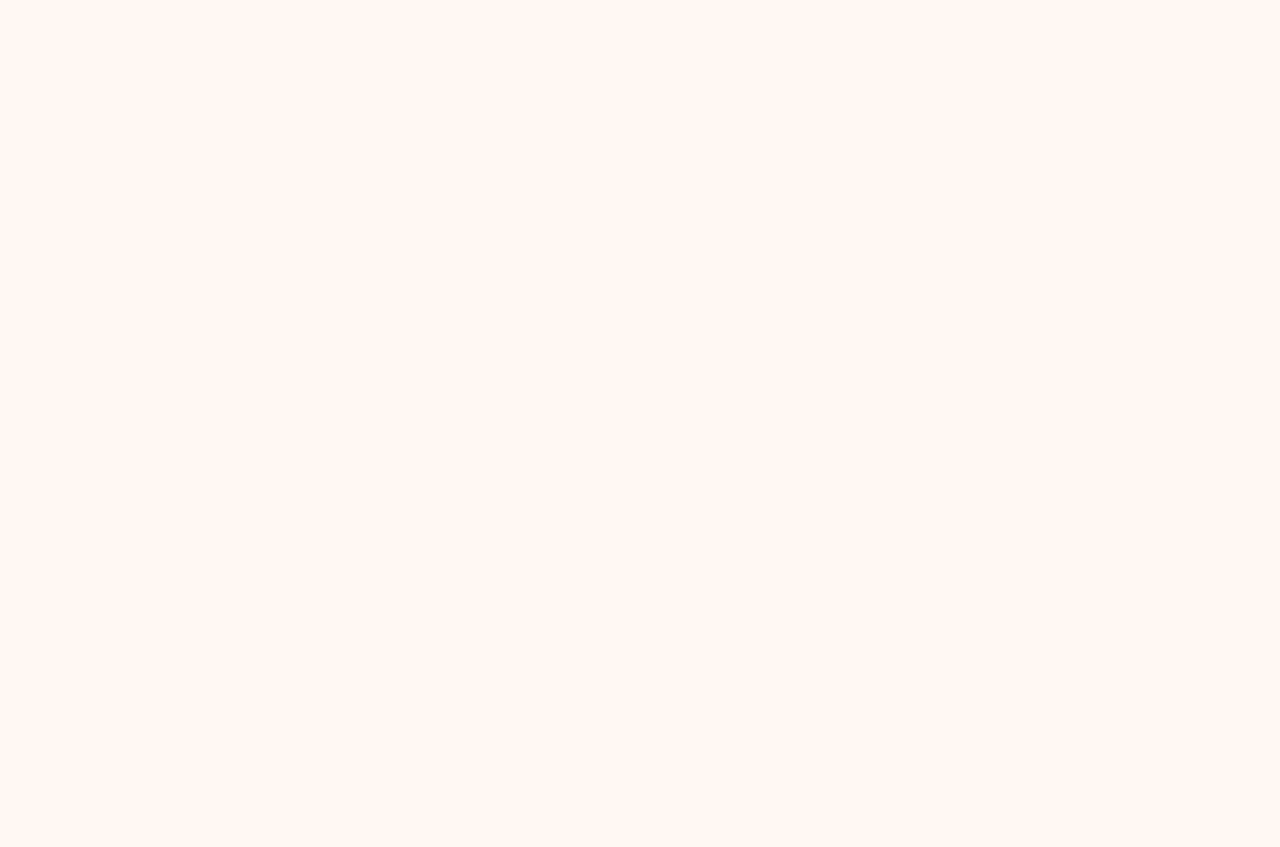
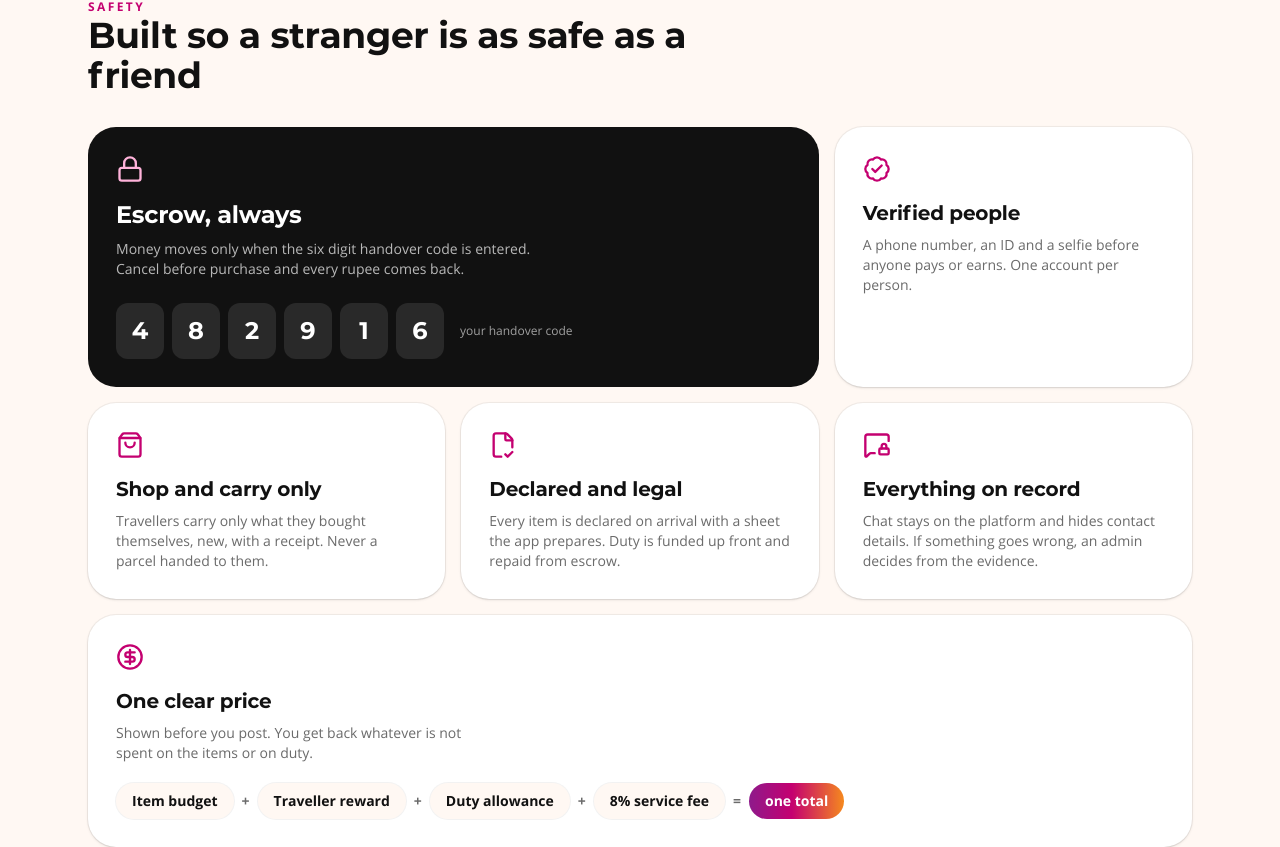
Before and after one commit to ShageeshanT/intellicon2026-AlgoKnights, a Next.js app: page / in a window 1280 px wide. Shown: the part 1739-2586 px from the top of the page. Before the commit the page ends 1642 px from the top, so only its background shows below. Built offline with nearby package versions, Linux system fonts and the light colour scheme; no server answers.

Commit message:
safety section

```diff
--- a/src/app/page.tsx
+++ b/src/app/page.tsx
@@ -2,6 +2,7 @@ import { Nav } from "@/components/Nav";
 import { Hero } from "@/components/sections/Hero";
 import { HowItWorks } from "@/components/sections/HowItWorks";
 import { Pitch } from "@/components/sections/Pitch";
+import { Safety } from "@/components/sections/Safety";
 
 export default function Home() {
   return (
@@ -11,6 +12,7 @@ export default function Home() {
         <Hero />
         <Pitch />
         <HowItWorks />
+        <Safety />
       </main>
     </div>
   );
--- /dev/null
+++ b/src/components/sections/Safety.tsx
@@ -0,0 +1,67 @@
+import { BadgeCheck, CircleDollarSign, FileCheck2, Lock, MessageSquareLock, ShoppingBag } from "lucide-react";
+
+const POINTS = [
+  { icon: BadgeCheck, title: "Verified people", text: "A phone number, an ID and a selfie before anyone pays or earns. One account per person." },
+  { icon: ShoppingBag, title: "Shop and carry only", text: "Travellers carry only what they bought themselves, new, with a receipt. Never a parcel handed to them." },
+  { icon: FileCheck2, title: "Declared and legal", text: "Every item is declared on arrival with a sheet the app prepares. Duty is funded up front and repaid from escrow." },
+  { icon: MessageSquareLock, title: "Everything on record", text: "Chat stays on the platform and hides contact details. If something goes wrong, an admin decides from the evidence." },
+];
+
+const PRICE_PARTS = ["Item budget", "Traveller reward", "Duty allowance", "8% service fee"];
+
+const card = "rounded-[1.75rem] bg-white p-7 shadow-sm ring-1 ring-black/5";
+
+export function Safety() {
+  return (
+    <section id="safety" className="mx-auto max-w-6xl scroll-mt-24 px-4 pt-16 sm:px-6 sm:pt-24">
+      <p className="text-xs font-bold uppercase tracking-[0.2em] text-brand">Safety</p>
+      <h2 className="max-w-2xl text-3xl font-bold sm:text-4xl">Built so a stranger is as safe as a friend</h2>
+
+      <div className="mt-8 grid gap-4 md:grid-cols-3">
+        <div className="rounded-[1.75rem] bg-ink p-7 text-white md:col-span-2">
+          <Lock className="h-7 w-7 text-[#ffb3da]" aria-hidden />
+          <h3 className="mt-4 text-2xl font-bold">Escrow, always</h3>
+          <p className="mt-2 max-w-md text-sm text-white/70">
+            Money moves only when the six digit handover code is entered. Cancel before purchase and every rupee comes back.
+          </p>
+          <div className="mt-6 flex flex-wrap items-center gap-2" aria-hidden>
+            {"482916".split("").map((digit, i) => (
+              <span key={i} className="flex h-12 w-10 items-center justify-center rounded-xl bg-white/10 font-display text-xl font-bold sm:h-14 sm:w-12 sm:text-2xl">
+                {digit}
+              </span>
+            ))}
+            <span className="ml-2 text-xs text-white/60">your handover code</span>
+          </div>
+        </div>
+
+        {POINTS.map((point) => (
+          <div key={point.title} className={card}>
+            <point.icon className="h-7 w-7 text-brand" aria-hidden />
+            <h3 className="mt-4 text-xl font-bold">{point.title}</h3>
+            <p className="mt-2 text-sm text-muted">{point.text}</p>
+          </div>
+        ))}
+
+        <div className={`${card} md:col-span-3`}>
+          <div className="flex flex-wrap items-center justify-between gap-5">
+            <div className="max-w-sm">
+              <CircleDollarSign className="h-7 w-7 text-brand" aria-hidden />
+              <h3 className="mt-4 text-xl font-bold">One clear price</h3>
+              <p className="mt-2 text-sm text-muted">Shown before you post. You get back whatever is not spent on the items or on duty.</p>
+            </div>
+            <div className="flex flex-wrap items-center gap-2 text-sm font-bold">
+              {PRICE_PARTS.map((part, i) => (
+                <span key={part} className="flex items-center gap-2">
+                  {i > 0 && <span className="hidden text-muted sm:inline">+</span>}
+                  <span className="rounded-full bg-paper px-4 py-2 ring-1 ring-black/5">{part}</span>
+                </span>
+              ))}
+              <span className="hidden text-muted sm:inline">=</span>
+              <span className="brand-gradient rounded-full px-4 py-2 text-white">one total</span>
+            </div>
+          </div>
+        </div>
+      </div>
+    </section>
+  );
+}
```
